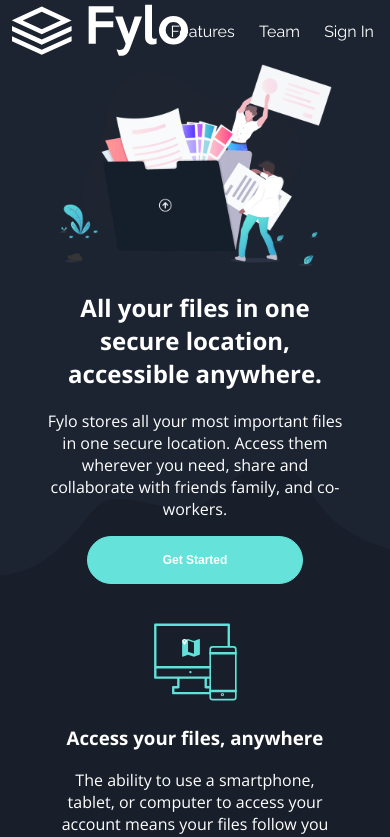
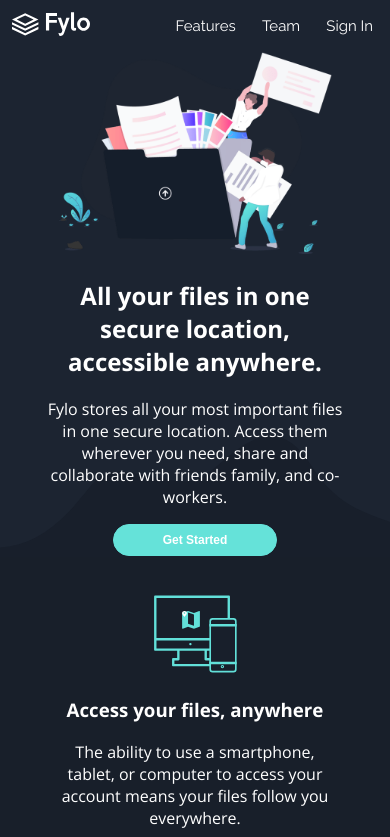
Before and after one commit to gomezlucas/FRmentor4, a plain HTML site: page index.html in a window 390 px wide. Shown: the top 837 px of the page. Drawn offline with nearby package versions, Linux system fonts and the light colour scheme.

Commit message:
Nav modification

```diff
--- a/styles.css
+++ b/styles.css
@@ -474,3 +474,36 @@ header {
 
     }
 }
+
+
+
+@media only screen and (max-width: 450px) {
+
+header{
+    font-size: 15px;
+    grid-template-columns: 28% auto;
+}
+
+.navBar__logo{
+    width: 75%;
+}
+
+.navBar__logo img{
+    width: 100%;
+}
+
+.inputEmail{
+    width: 89%;
+    padding: 8px 10px;
+
+}
+
+.footer{
+    padding: 20% 2% 5% 5%;
+}
+
+.homeSection__button {
+    padding: 8px 49px;
+
+
+}
```
